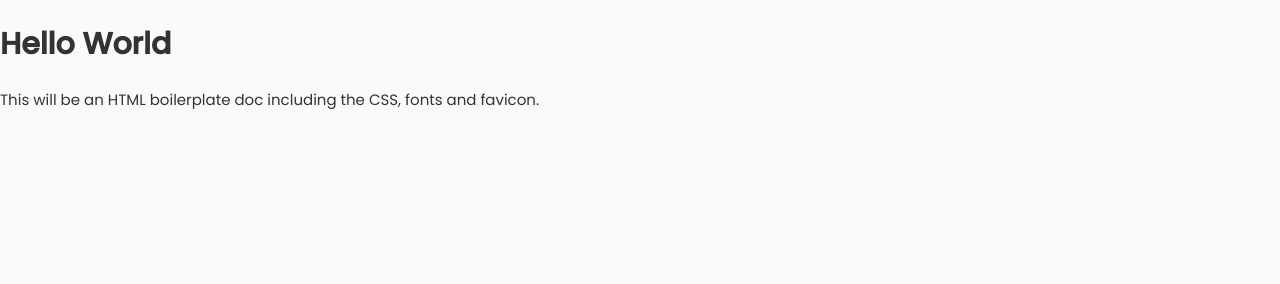
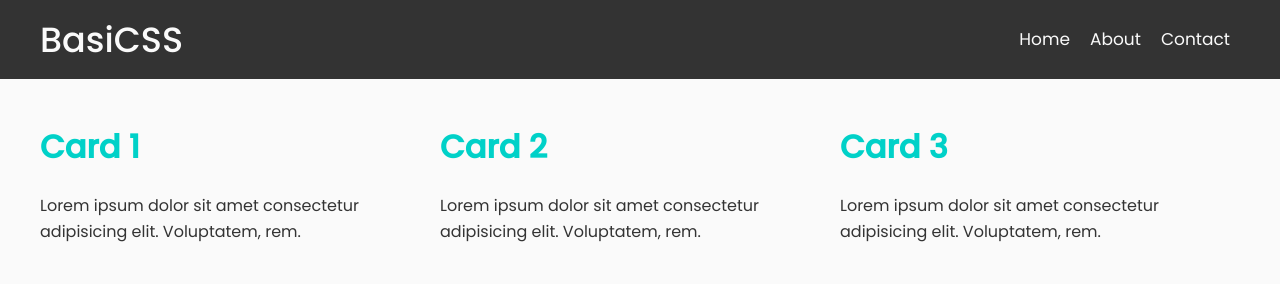
Before and after one commit to AndreiRacasan/basiCSS, a plain HTML site: page index.html in a window 1280 px wide. Drawn offline with Linux system fonts and the light colour scheme.

Commit message:
add nav, flexbox, rows, cols, padding

```diff
--- a/css/basi.css
+++ b/css/basi.css
@@ -22,7 +22,83 @@ body {
   background-color: var(--light);
   color: var(--dark);
   font-family: 'Poppins', Helvetica, Arial, sans-serif;
-  font-size: 1.5em;
+  font-size: 1.6em;
   line-height: 1.6;
   font-weight: 400;
 }
+
+h1 {
+  color: var(--accent);
+}
+
+.container {
+  width: 1200px;
+  margin: 0 auto;
+}
+
+nav .logo {
+  font-weight: 500;
+  font-size: 3.5rem;
+}
+
+nav ul {
+  list-style: none;
+  display: flex;
+}
+
+nav ul li {
+  font-size: 1.7rem;
+  margin: 0 1rem;
+}
+
+.d-flex {
+  display: flex;
+}
+
+.fd-col {
+  flex-direction: column;
+}
+
+.fd-row {
+  flex-direction: row;
+}
+
+.jc-space-between {
+  justify-content: space-between;
+}
+
+.ai-center {
+  align-items: center;
+}
+
+.bg-dark {
+  background-color: var(--dark);
+}
+
+.color-light {
+  color: var(--light);
+}
+
+.px1 {
+  padding: 1rem 0;
+}
+.px2 {
+  padding: 2rem 0;
+}
+.px3 {
+  padding: 3rem 0;
+}
+.px4 {
+  padding: 4rem 0;
+}
+.px5 {
+  padding: 5rem 0;
+}
+
+.col {
+  display: flex;
+}
+
+.row {
+  flex: 1;
+}
--- a/index.html
+++ b/index.html
@@ -9,7 +9,34 @@
   <title>BasiCSS HTML Boilerplate</title>
 </head>
 <body>
-  <h1>Hello World</h1>
-  <p>This will be an HTML boilerplate doc including the CSS, fonts and favicon.</p>
+  <nav class="bg-dark">
+    <div class="container d-flex jc-space-between ai-center px1 color-light">
+      <div class="logo">BasiCSS</div>
+      <ul>
+        <li>Home</li>
+        <li>About</li>
+        <li>Contact</li>
+      </ul>
+    </div>
+  </nav>
+
+  <section class="px2">
+    <div class="container d-flex jc-space-between ai-center">
+      <div class="col">
+        <div class="row">
+          <h1>Card 1</h1>
+          <p>Lorem ipsum dolor sit amet consectetur adipisicing elit. Voluptatem, rem.</p>
+        </div>
+        <div class="row">
+          <h1>Card 2</h1>
+          <p>Lorem ipsum dolor sit amet consectetur adipisicing elit. Voluptatem, rem.</p>
+        </div>
+        <div class="row">
+          <h1>Card 3</h1>
+          <p>Lorem ipsum dolor sit amet consectetur adipisicing elit. Voluptatem, rem.</p>
+        </div>
+      </div>
+    </div>
+  </section>
 </body>
 </html>
```
